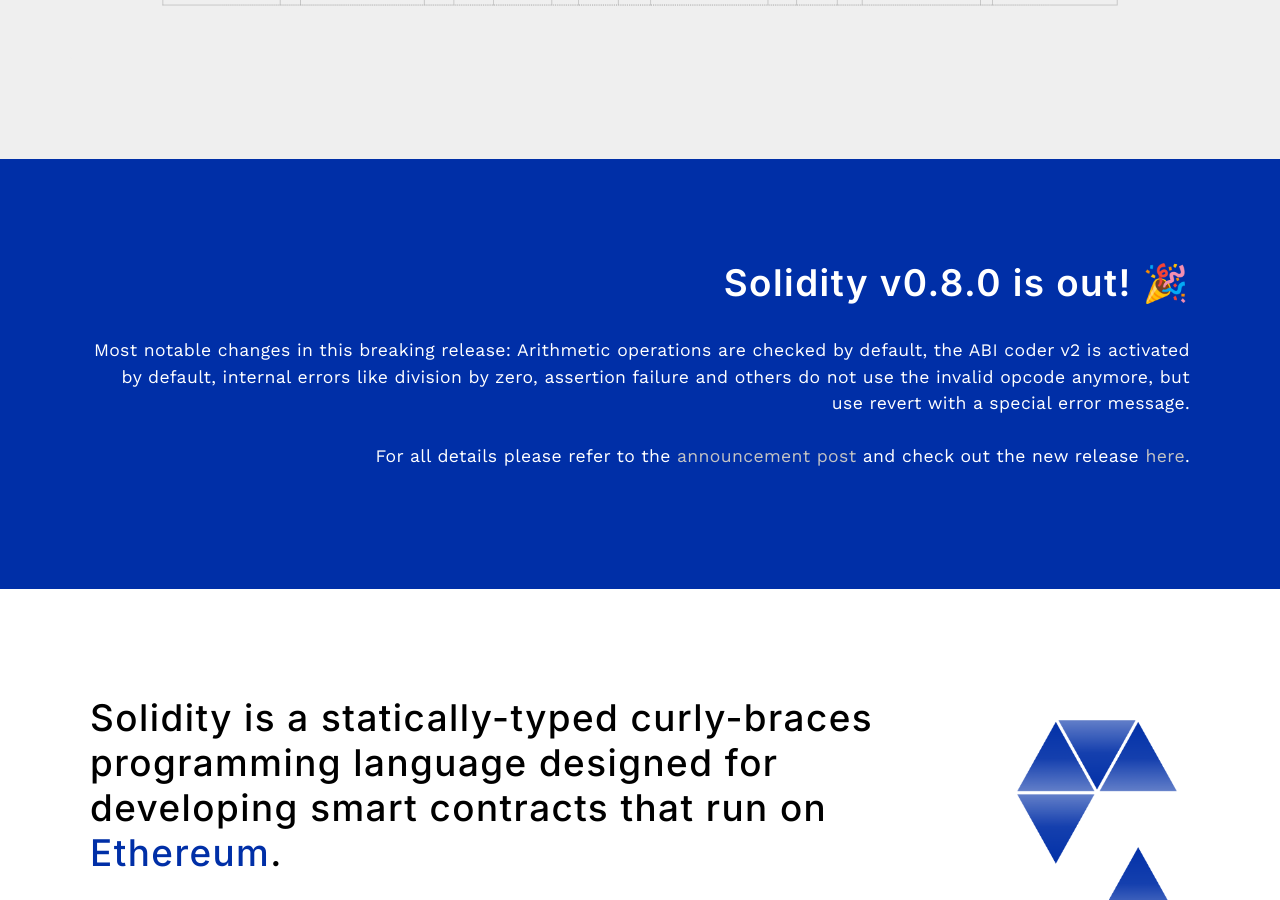
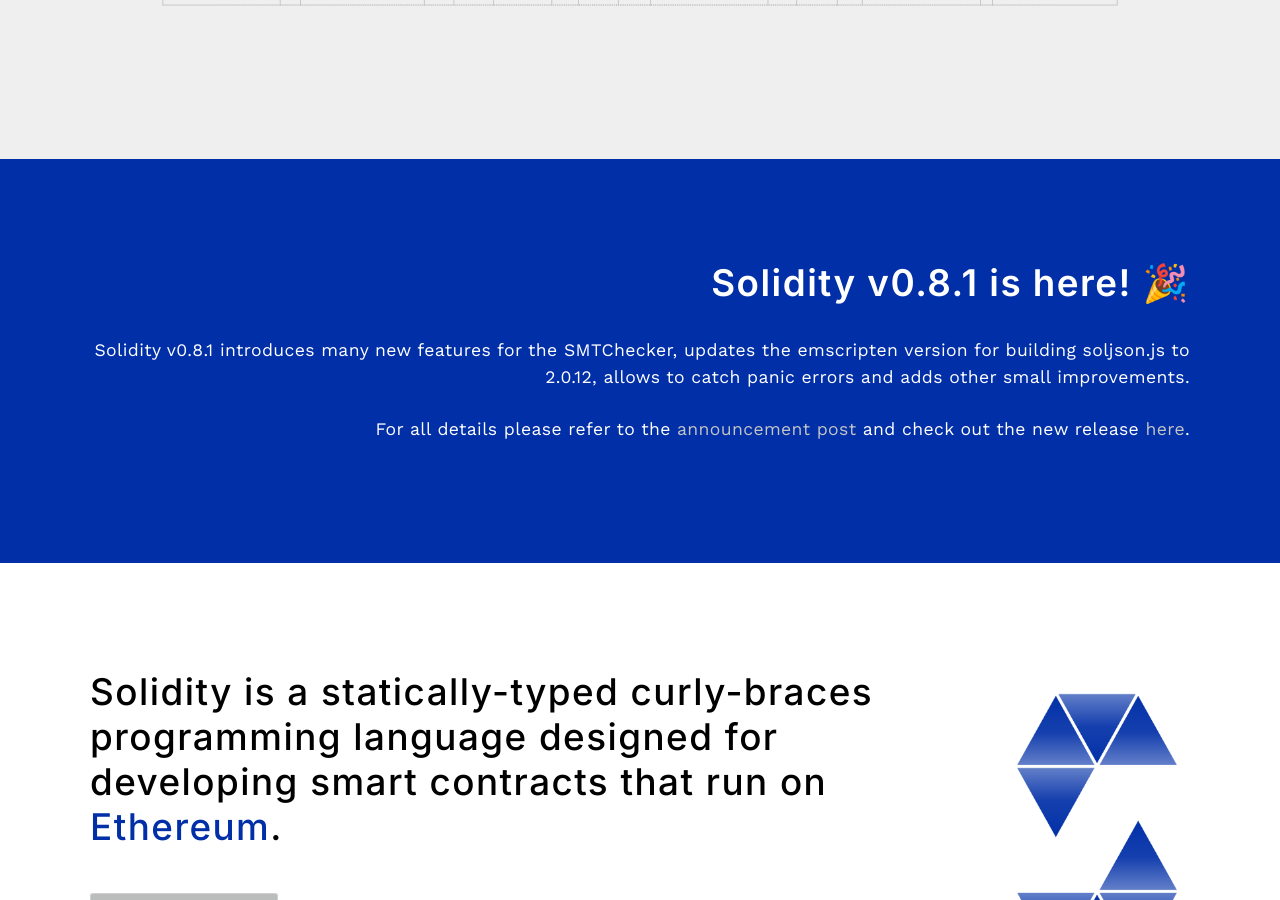
Before and after one commit to ethereum/solidity-portal, a Jekyll site: the page built from index.html, in a window 1280 px wide and 900 px high, scrolled down 590 px. Built offline with Jekyll 4.4.1, drawn with Linux system fonts in a browser that asks for light colours; some web fonts are replaced; the list of posts is cut into pages by our own code; some of the changed text lies outside the part shown.

Commit message:
update to v0.8.1 and add survey results link

```diff
--- a/index.html
+++ b/index.html
@@ -22,9 +22,9 @@
 <section class="highlight-section-blue">
 	<div class="container flex">
 		<div class="text editable">
-			<h2><strong>Solidity v0.8.0 is out! 🎉</strong></h2>
-			<p>Most notable changes in this breaking release: Arithmetic operations are checked by default, the ABI coder v2 is activated by default, internal errors like division by zero, assertion failure and others do not use the invalid opcode anymore, but use revert with a special error message.
-			<br><br>For all details please refer to the <a href="https://blog.soliditylang.org/2020/12/16/solidity-v0.8.0-release-announcement/">announcement post</a> and check out the new release <a href="https://github.com/ethereum/solidity/releases/tag/v0.8.0">here</a>.</p>
+			<h2><strong>Solidity v0.8.1 is here! 🎉</strong></h2>
+			<p>Solidity v0.8.1 introduces many new features for the SMTChecker, updates the emscripten version for building soljson.js to 2.0.12, allows to catch panic errors and adds other small improvements.
+			<br><br>For all details please refer to the <a href="https://blog.soliditylang.org/2021/01/27/solidity-0.8.1-release-announcement/">announcement post</a> and check out the new release <a href="https://github.com/ethereum/solidity/releases/tag/v0.8.1">here</a>.</p>
 		</div>
 	</div>
 </section>
@@ -58,6 +58,7 @@
 				<h2><strong>Stay always up-to-date by following the <a href="https://blog.soliditylang.org">Solidity blog</a> and the <a href="https://twitter.com/solidity_lang">Solidity Twitter</a>.</strong></h2>
 				<p>Recent news include:</p>
 				<ul>
+					<li><p>The results of the Solidity Developer Survey 2020 are published! Read the <a href="https://blog.soliditylang.org/2021/01/26/solidity-developer-survey-2020-results/">full report</a> to learn more.</li></p>
 					<li><p>Solidity v0.8.0 is <a href="https://blog.soliditylang.org/2020/12/16/solidity-v0.8.0-release-announcement/" >out</a>, bringing you SafeMath by default! Check out <a href="https://docs.soliditylang.org/en/latest/080-breaking-changes.html#how-to-update-your-code">this guide</a> on how to best update your code.</li></p>
 					<li><p>The winners of this year's Solidity Underhanded Contest have been selected! Read summaries of the winning submissions and more in the <a href="https://blog.soliditylang.org/2020/12/03/solidity-underhanded-contest-winners/">winner announcement</a>.</li></p>
 					<li><p>Lastest from the blog: <a href="https://blog.soliditylang.org/2020/09/18/meet-the-team/">Meet the Solidity team!</a> - short interviews with some of the core team members and <a href="https://blog.soliditylang.org/2020/11/04/solidity-ama-1-recap/">Solidity AMA Recap</a>.</li></p>
```
